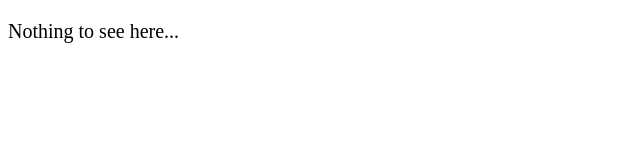
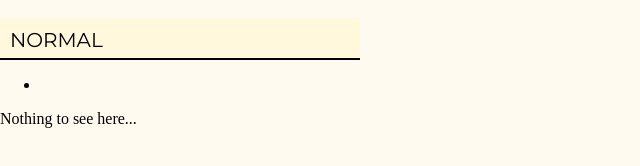
Before and after one commit to leomeldc/Pagina_Web, a plain HTML site: page index.html in a window 1280 px wide. Shown: the whole page, without its empty margins (0-640 px from the left). Drawn offline with Linux system fonts and the light colour scheme.

Commit message:
Add top banner and <ul> elements

```diff
--- a/index.html
+++ b/index.html
@@ -4,6 +4,9 @@
   <meta charset="UTF-8">
   <meta http-equiv="X-UA-Compatible" content="IE=Edge">
   <meta name="viewport" content="width=device-width, initial-scale=1">
+  <link rel="preconnect" href="https://fonts.googleapis.com">
+<link rel="preconnect" href="https://fonts.gstatic.com" crossorigin>
+<link href="https://fonts.googleapis.com/css2?family=Montserrat:ital,wght@0,100..900;1,100..900&display=swap" rel="stylesheet">
 
   <title>My Personal WebPage</title>
 
@@ -15,6 +18,16 @@
 </head>
 
 <body>
+  <img src="">
+  <h1 class="titulo"> NORMAL</h1>
+ <ul>
+   <li> </li>
+ </ul>
+
+
+  </div>
+
+
   <p>Nothing to see here...</p>
   <!-- Project -->
   <script src="main.js"></script>
--- a/style.css
+++ b/style.css
@@ -1,3 +1,19 @@
+
 body {
-    font-size: 15pt;
+    margin: 0 0 0 0;
+    padding: 0 0 0 0;
+    background-color: floralwhite;
 }
+.titulo {
+  width: 340px;
+  height: 20px;
+  padding: 10px;
+  margin: 0;
+  border-bottom: solid 2px;
+  font-family: Montserrat;
+  font-size: 20px;
+  font-weight: normal;
+
+  background-color: cornsilk;
+
+}
```
